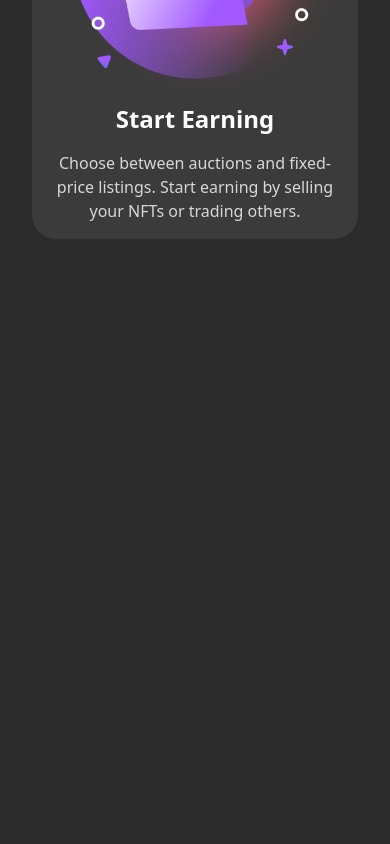
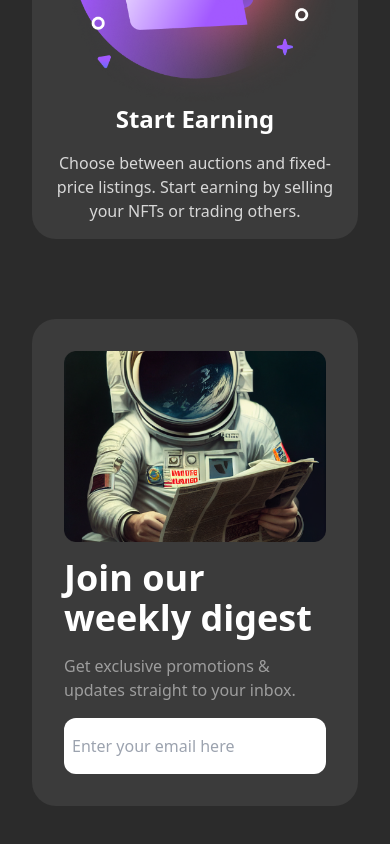
Before and after one commit to abolfazltalebi/nft-market, a React (Vite) app: page / in a window 390 px wide. Shown: the part 8526-9370 px from the top of the page. Before the commit the page ends 8765 px from the top, so only its background shows below. Built offline with nearby package versions, Linux system fonts and the light colour scheme.

Commit message:
add subscribe widget and responsive

```diff
--- a/src/pages/Home/Home.jsx
+++ b/src/pages/Home/Home.jsx
@@ -2,6 +2,7 @@ import BestCategory from "./BestCategory";
 import DiscoverNft from "./DiscoverNft";
 import HeroSection from "./HeroSection";
 import HowToWork from "./HowToWork";
+import SubscribeWidget from "./SubscribeWidget";
 import TopCreators from "./TopCreators";
 import TrendingCollection from "./TrendingCollection";
 
@@ -13,7 +14,8 @@ export default function Home() {
       <TopCreators />
       <BestCategory />
       <DiscoverNft />
-      <HowToWork/>
+      <HowToWork />
+      <SubscribeWidget />
     </>
   );
 }
--- /dev/null
+++ b/src/pages/Home/SubscribeWidget.jsx
@@ -0,0 +1,37 @@
+import { Icon } from "@iconify/react/dist/iconify.js";
+import photoMan from "/public/images/Photo.webp";
+import { useState } from "react";
+export default function SubscribeWidget() {
+  const [submit, setSubmit] = useState(false);
+  return (
+    <section className="my-20">
+      <div className="bg-secondary p-8 rounded-3xl flex flex-wrap md:flex-nowrap items-center justify-around gap-4">
+        <div>
+          <img src={photoMan} alt="" />
+        </div>
+        <div className="space-y-4">
+          <h2 className="text-4xl font-bold text-white">
+            Join our weekly digest
+          </h2>
+          <p className="text-white/50">
+            Get exclusive promotions & updates straight to your inbox.
+          </p>
+          <div className="flex flex-col items-center gap-4">
+            <input
+              type="text"
+              placeholder="Enter your email here"
+              className="w-full px-2 py-4 rounded-xl"
+              onChange={(e) => setSubmit(e.target.value !== '')}
+            />
+            {submit && (
+              <button className="button w-full md:w-auto text-white">
+                <Icon icon="ph:rocket-launch" width="22" height="22" />
+                Get Started
+              </button>
+            )}
+          </div>
+        </div>
+      </div>
+    </section>
+  );
+}
```
